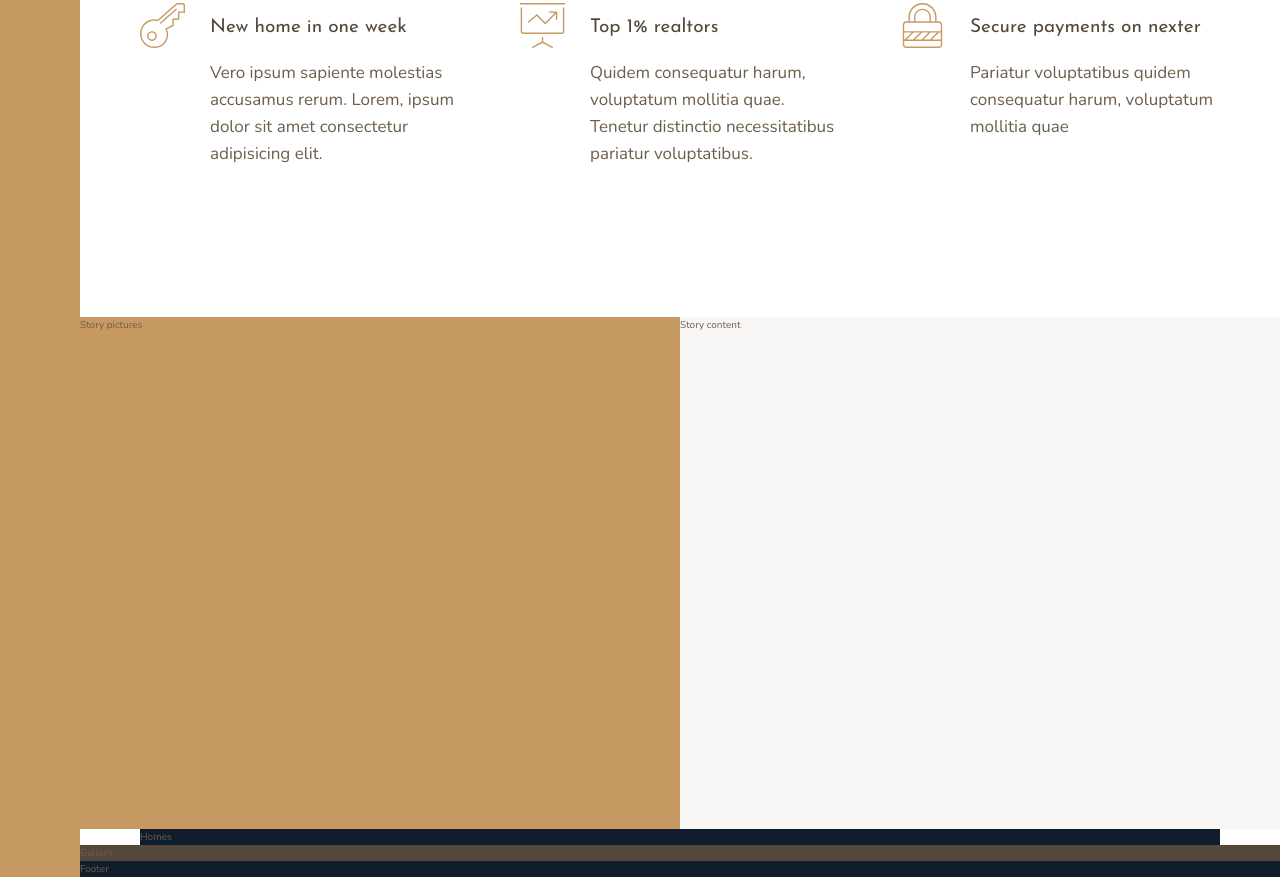
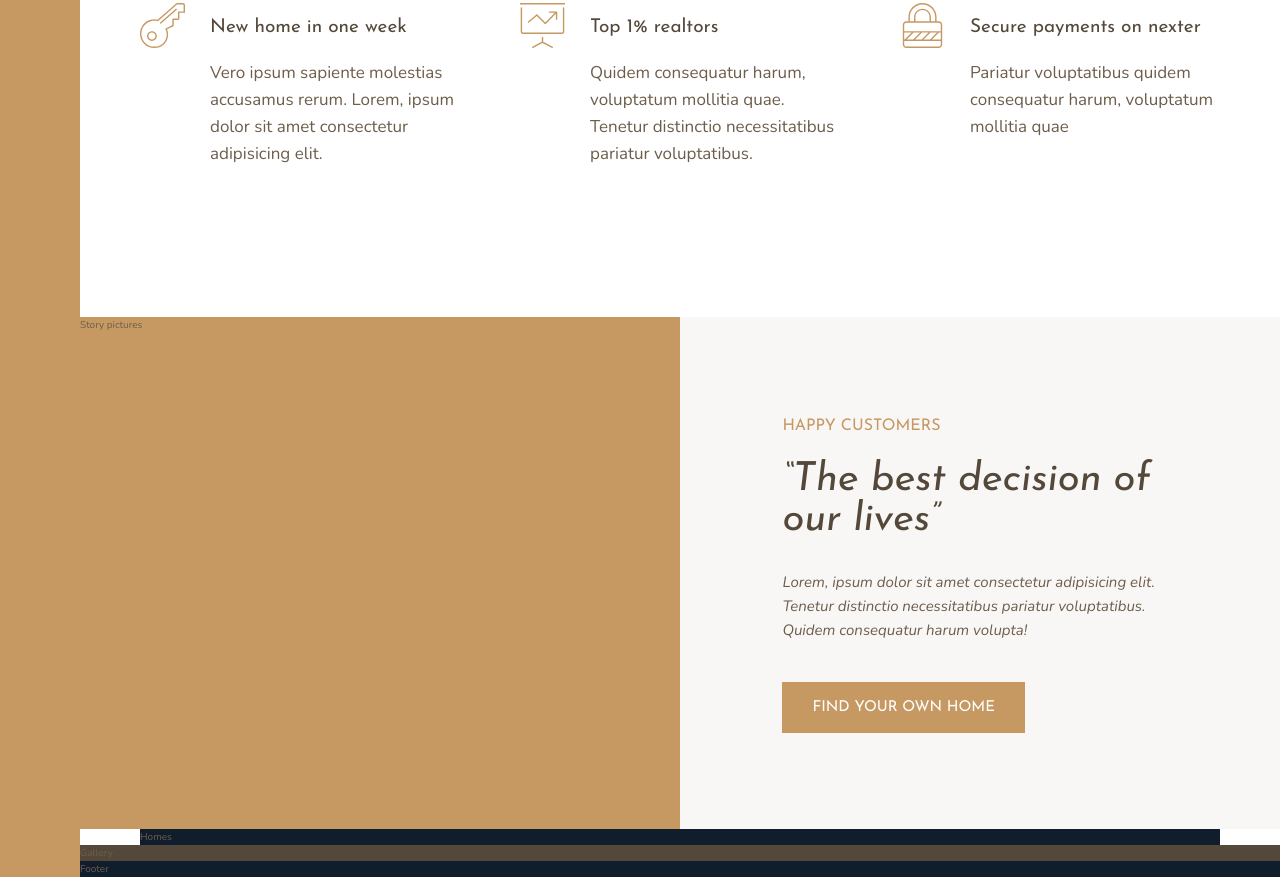
Before and after one commit to Tuund/Nexter, a website: page index.html in a window 1280 px wide. Shown: the part 991-1868 px from the top of the page. Drawn offline with nearby package versions, Linux system fonts and the light colour scheme.

Commit message:
6. Building the Story Section - Part 1

```diff
--- a/index.html
+++ b/index.html
@@ -84,7 +84,15 @@
 
     <div class="story__pictures">Story pictures</div>
 
-    <div class="story__content">Story content</div>
+    <div class="story__content">
+      <h3 class="heading-3 mb-sm">Happy customers</h3>
+      <h2 class="heading-2 heading-2--dark mb-md">&ldquo;The best decision of our lives&rdquo;</h2>
+      <p class="story__text">
+        Lorem, ipsum dolor sit amet consectetur adipisicing elit. Tenetur distinctio necessitatibus
+        pariatur voluptatibus. Quidem consequatur harum volupta!
+      </p>
+      <button class="btn">Find your own home</button>
+    </div>
 
     <section class="homes">Homes</section>
 
--- a/sass/_story.scss
+++ b/sass/_story.scss
@@ -6,7 +6,24 @@
   }
 
   &__content {
+    /*
+    display: flex;
+    flex-direction: column;
+    justify-content: center;
+    align-items: flex-start;
+    */
+    display: grid;
+    align-content: center;
+    justify-items: start;
+
     grid-column: col-start 5 / full-end;
+    padding: 6rem 8vw;
     background-color: $color-grey-light-1;
   }
+
+  &__text {
+    margin-bottom: 4rem;
+    font-size: 1.5rem;
+    font-style: italic;
+  }
 }
--- a/sass/_typography.scss
+++ b/sass/_typography.scss
@@ -9,10 +9,24 @@
 
 .heading-2 {
   @extend %heading;
+  font-size: 4rem;
+  line-height: 1;
+  font-style: italic;
+
+  &--light {
+    color: $color-grey-light-1;
+  }
+
+  &--dark {
+    color: $color-grey-dark-1;
+  }
 }
 
 .heading-3 {
   @extend %heading;
+  font-size: 1.6rem;
+  text-transform: uppercase;
+  color: $color-primary;
 }
 
 .heading-4 {
@@ -27,3 +41,25 @@
     color: $color-grey-dark-1;
   }
 }
+
+.btn {
+  padding: 1.8rem 3rem;
+  font-family: $font-display;
+  font-size: 1.5rem;
+  text-transform: uppercase;
+  color: #fff;
+  background-color: $color-primary;
+  border: none;
+  border-radius: 0;
+  transition: background-color 0.2s;
+  cursor: pointer;
+
+  &:hover {
+    background-color: $color-primary-dark;
+  }
+}
+
+.mb-sm { margin-bottom: 2rem; }
+.mb-md { margin-bottom: 3rem; }
+.mb-lg { margin-bottom: 4rem; }
+.mb-hg { margin-bottom: 8rem; }
```
Also changed, not shown: css/style.css.
